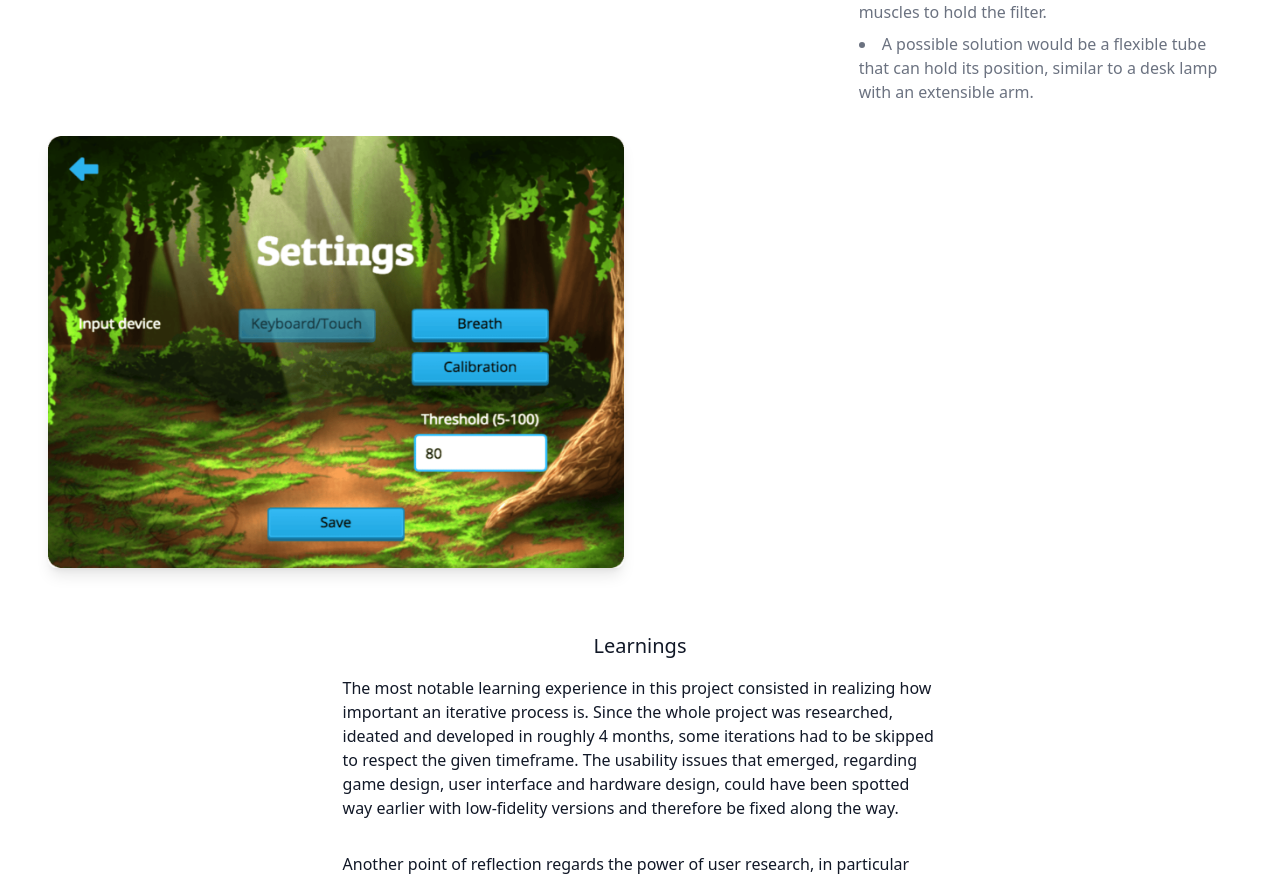
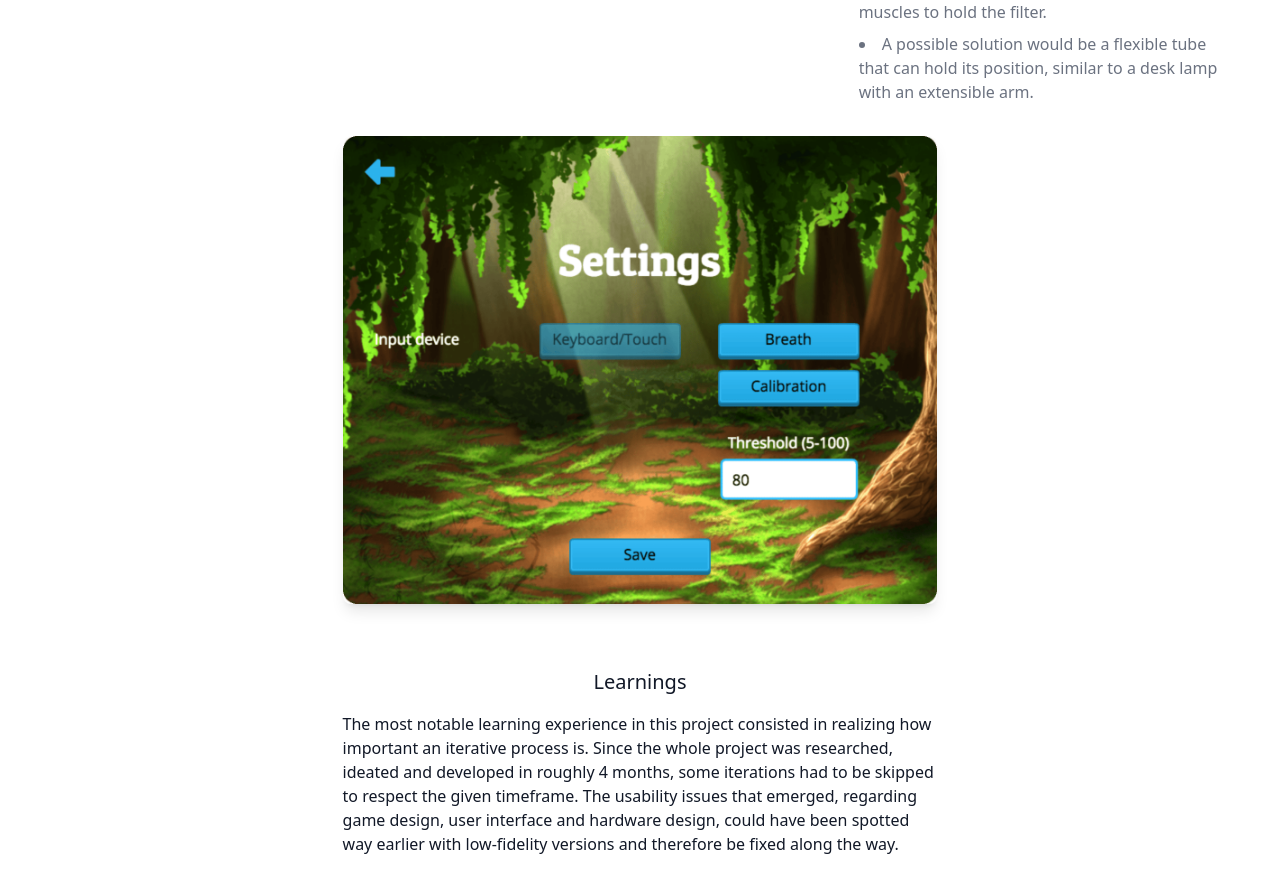
Before and after one commit to alessandrocapra/portfolio-2024, a React (Vite) app: page /projects/gamified-respiratory-exercises in a window 1280 px wide. Shown: the part 5630-6510 px from the top of the page. Built offline with nearby package versions, Linux system fonts and the light colour scheme; a web font is replaced by a local one.

Commit message:
very silly little last change

```diff
--- a/src/pages/projects/GamifiedRespiratoryExercisesProject.tsx
+++ b/src/pages/projects/GamifiedRespiratoryExercisesProject.tsx
@@ -205,14 +205,14 @@ export const GamifiedRespiratoryExercisesProject = () => {
         </ScrollReveal>
 
         <ScrollReveal direction="right">
-          <MultipleColumnsSection>
+          <OneColumnSection>
             <ProjectImage
               src="/images/projects/gamified-respiratory-exercises/master-thesis-settings.png"
               alt="Settings screen"
               hasShadow
               aspectRatio="4/3"
             />
-          </MultipleColumnsSection>
+          </OneColumnSection>
         </ScrollReveal>
 
         <ScrollReveal>
```
